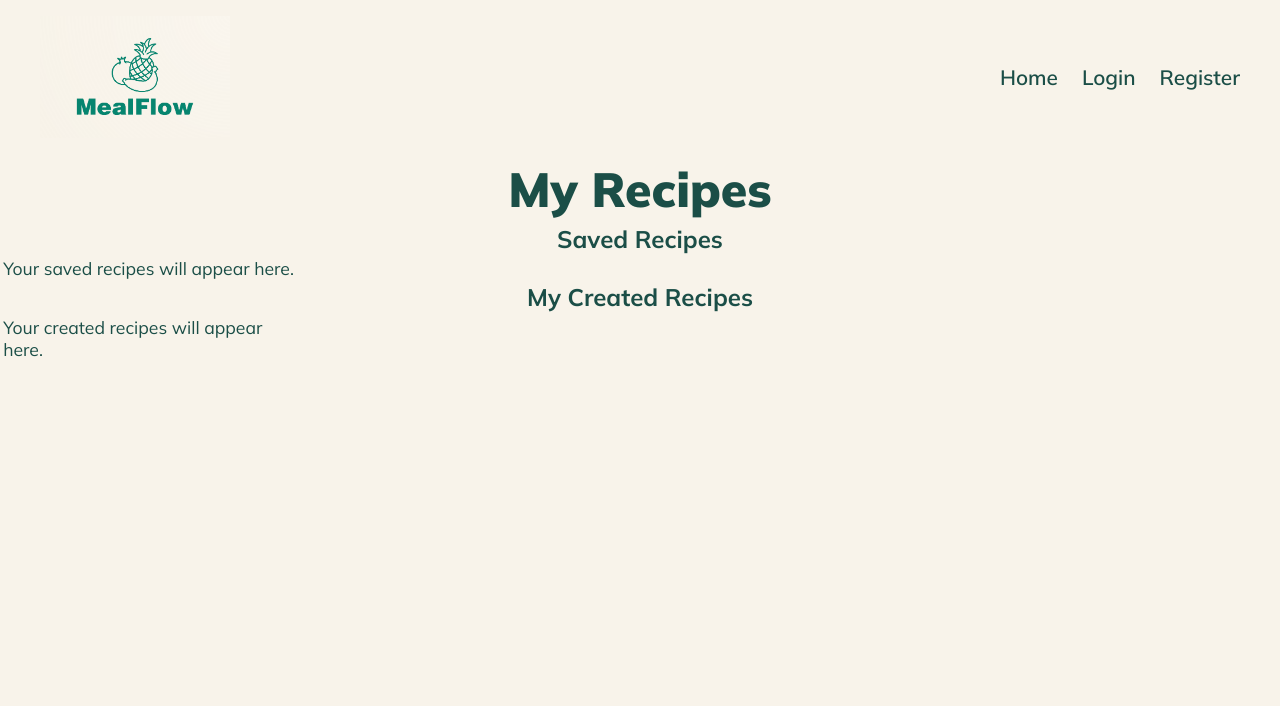
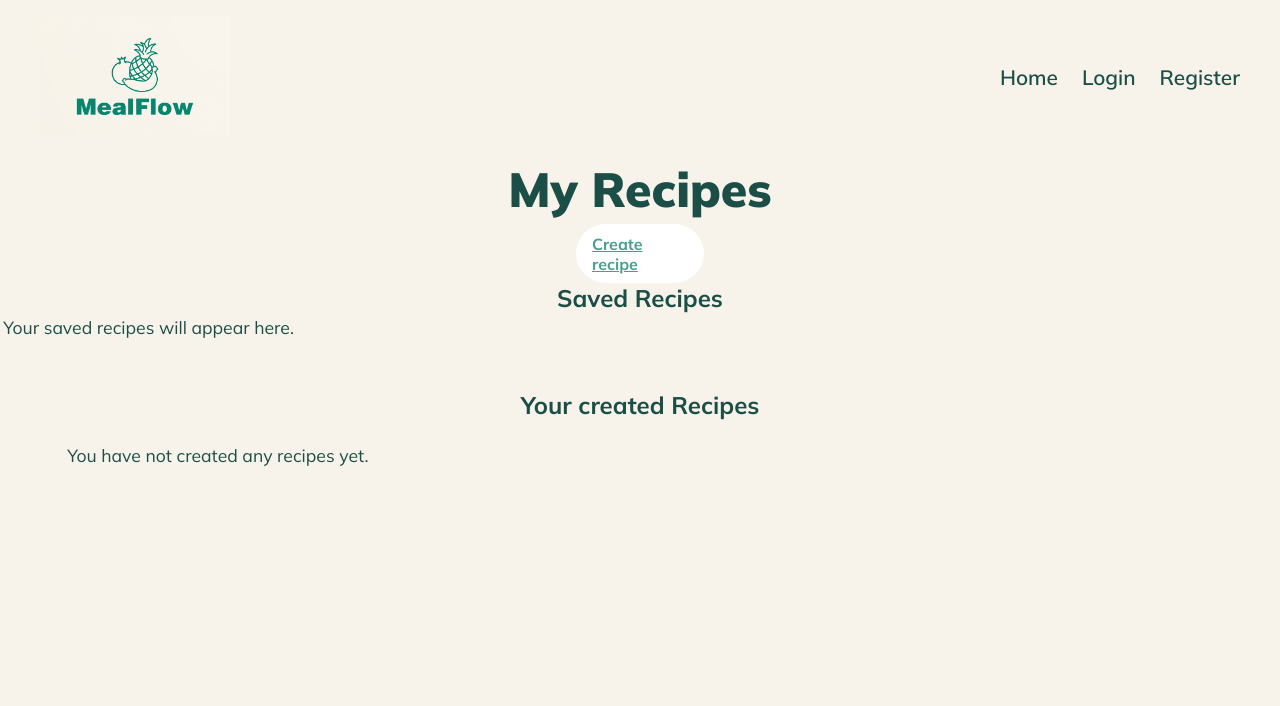
Before and after one commit to Fannyhenriques/milestone-project-3, a Django app: template mealflow/templates/mealflow/my_recipes.html in a window 1280 px wide. Shown: the top 706 px of the page. Run offline with Django 4.2, Linux system fonts and the light colour scheme; the template is opened without the code that fills it, so the values that code supplies are empty.

Commit message:
Add recipe creation link and created recipes section to My Recipes page

```diff
--- a/mealflow/templates/mealflow/my_recipes.html
+++ b/mealflow/templates/mealflow/my_recipes.html
@@ -1,4 +1,5 @@
 {% extends 'mealflow/base.html' %}
+{% load static %}
 
 {% block title %}
 MealFlow | My Recipes
@@ -15,6 +16,12 @@ MealFlow | My Recipes
       Recipes saved and created for {{ user.username }}
     </p>
     {% endif %}
+
+    <div class="btn-container">
+      <a href="{% url 'create_recipe' %}" class="btn btn-primary">
+        Create recipe
+      </a>
+    </div>
   </header>
 
   <section class="saved-recipes" aria-labelledby="saved-recipes-heading">
@@ -25,13 +32,34 @@ MealFlow | My Recipes
     </div>
   </section>
 
-  <section class="created-recipes" aria-labelledby="created-recipes-heading">
-    <h2 id="created-recipes-heading">My Created Recipes</h2>
+  <section class="recipe-grid-section">
+    <h2 id="recipe-grid-heading">Your created Recipes</h2>
 
+    {% if created_recipes %}
     <div class="recipe-grid">
-      <p>Your created recipes will appear here.</p>
+      {% for recipe in created_recipes %}
+      <a href="{% url 'recipe_detail' recipe.id %}" class="recipe-card">
+        <div class="recipe-card-image">
+          <img src="{% static recipe.image_path %}" alt="{{ recipe.title }}">
+        </div>
+
+        <div class="recipe-card-content">
+          <h3 class="recipe-card-title">{{ recipe.title }}</h3>
+
+          <p class="recipe-card-category">
+            {{ recipe.get_meal_type_display }}
+            ·
+            {{ recipe.category.name }}
+          </p>
+        </div>
+      </a>
+      {% endfor %}
     </div>
+    {% else %}
+    <p class="empty-recipes-message">You have not created any recipes yet.</p>
+    {% endif %}
   </section>
+
 </section>
 
 {% endblock %}
```
